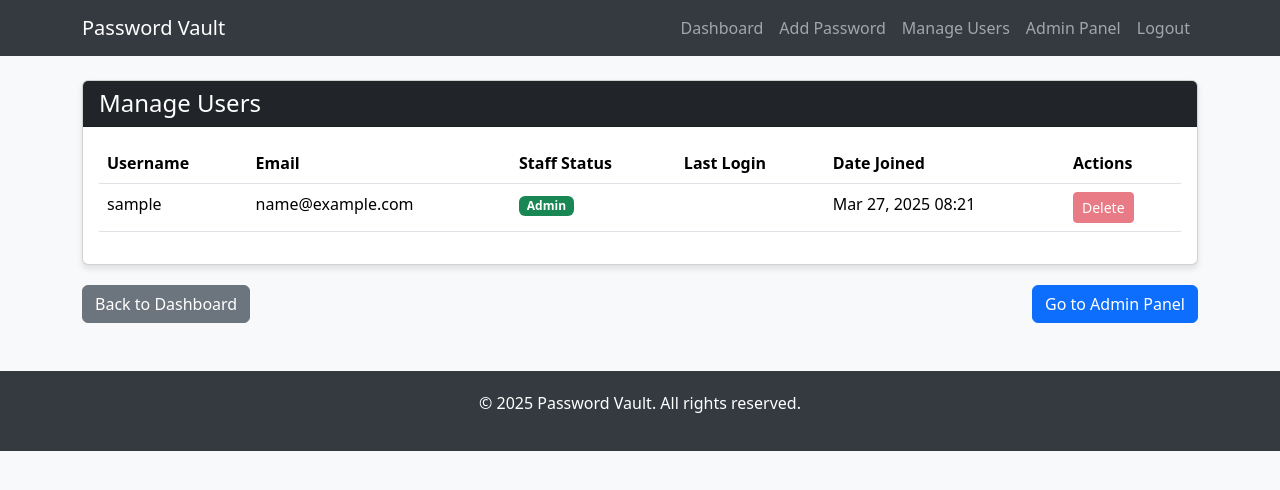
After one commit to mayank698/Password_manager, a Django app: page /admin-users/ in a window 1280 px wide. The commit adds this page. Shown: the top 490 px of the page. Run offline with Django 5.2, Linux system fonts and the light colour scheme; the visitor is signed in with stand-in values (Sample User, id 1); data comes from the database, SQL or seed files in the repository.

```diff
--- a/vault/forms.py
+++ b/vault/forms.py
@@ -39,6 +39,12 @@ class SignUpForm(UserCreationForm):
         model = User
         fields = ('username', 'email', 'password1', 'password2')
 
+    def clean_username(self):
+        username = self.cleaned_data.get('username')
+        if User.objects.filter(username__iexact=username).exists():
+            raise forms.ValidationError("A user with this username already exists. Please choose a different username.")
+        return username
+
 class CustomAuthenticationForm(AuthenticationForm):
     username = forms.CharField(widget=forms.TextInput(attrs={'class': 'form-control', 'placeholder': 'Username'}))
     password = forms.CharField(widget=forms.PasswordInput(attrs={'class': 'form-control', 'placeholder': 'Password'}))
--- /dev/null
+++ b/vault/templates/vault/admin_user_list.html
@@ -0,0 +1,64 @@
+{% extends 'vault/base.html' %}
+
+{% block title %}Manage Users - Password Vault{% endblock %}
+
+{% block content %}
+<div class="row">
+    <div class="col-12">
+        <div class="card">
+            <div class="card-header bg-dark text-white">
+                <h4 class="mb-0">Manage Users</h4>
+            </div>
+            <div class="card-body">
+                <div class="table-responsive">
+                    <table class="table table-hover">
+                        <thead>
+                            <tr>
+                                <th>Username</th>
+                                <th>Email</th>
+                                <th>Staff Status</th>
+                                <th>Last Login</th>
+                                <th>Date Joined</th>
+                                <th>Actions</th>
+                            </tr>
+                        </thead>
+                        <tbody>
+                            {% for user in users %}
+                            <tr>
+                                <td>{{ user.username }}</td>
+                                <td>{{ user.email }}</td>
+                                <td>
+                                    {% if user.is_staff %}
+                                    <span class="badge bg-success">Admin</span>
+                                    {% else %}
+                                    <span class="badge bg-secondary">User</span>
+                                    {% endif %}
+                                </td>
+                                <td>{{ user.last_login|date:"M d, Y H:i" }}</td>
+                                <td>{{ user.date_joined|date:"M d, Y H:i" }}</td>
+                                <td>
+                                    {% if not user.is_staff or user != request.user %}
+                                    <a href="{% url 'admin_delete_user' user.id %}" class="btn btn-sm btn-danger">Delete</a>
+                                    {% else %}
+                                    <button class="btn btn-sm btn-danger" disabled title="Cannot delete yourself">Delete</button>
+                                    {% endif %}
+                                </td>
+                            </tr>
+                            {% empty %}
+                            <tr>
+                                <td colspan="6" class="text-center">No users found</td>
+                            </tr>
+                            {% endfor %}
+                        </tbody>
+                    </table>
+                </div>
+            </div>
+        </div>
+
+        <div class="d-flex justify-content-between mt-3">
+            <a href="{% url 'dashboard' %}" class="btn btn-secondary">Back to Dashboard</a>
+            <a href="/admin/" class="btn btn-primary">Go to Admin Panel</a>
+        </div>
+    </div>
+</div>
+{% endblock %}
--- a/vault/templates/vault/base.html
+++ b/vault/templates/vault/base.html
@@ -46,6 +46,14 @@
                         <li class="nav-item">
                             <a class="nav-link" href="{% url 'password_create' %}">Add Password</a>
                         </li>
+                        {% if user.is_staff %}
+                        <li class="nav-item">
+                            <a class="nav-link" href="{% url 'admin_user_list' %}">Manage Users</a>
+                        </li>
+                        <li class="nav-item">
+                            <a class="nav-link" href="/admin/">Admin Panel</a>
+                        </li>
+                        {% endif %}
                         <li class="nav-item">
                             <a class="nav-link" href="{% url 'logout' %}">Logout</a>
                         </li>
--- a/vault/urls.py
+++ b/vault/urls.py
@@ -10,4 +10,8 @@ urlpatterns = [
     path('password/<uuid:pk>/edit/', views.password_edit, name='password_edit'),
     path('password/<uuid:pk>/delete/', views.password_delete, name='password_delete'),
     path('search/', views.search_passwords, name='search_passwords'),
+
+    # Admin URLs
+    path('admin-users/', views.admin_user_list, name='admin_user_list'),
+    path('admin-users/<int:user_id>/delete/', views.admin_delete_user, name='admin_delete_user'),
 ]
--- a/vault/views.py
+++ b/vault/views.py
@@ -1,7 +1,8 @@
 from django.shortcuts import render, redirect, get_object_or_404
 from django.contrib.auth import login, authenticate, logout
-from django.contrib.auth.decorators import login_required
+from django.contrib.auth.decorators import login_required, user_passes_test
 from django.contrib import messages
+from django.contrib.auth.models import User
 from .forms import PasswordForm, SignUpForm, CustomAuthenticationForm
 from .models import Password
 from django.urls import reverse_lazy
@@ -113,3 +114,31 @@ def search_passwords(request):
 
     # Regular HTML response
     return render(request, 'vault/dashboard.html', {'passwords': passwords, 'query': query})
+
+# Admin functionality
+def is_admin(user):
+    return user.is_authenticated and user.is_staff
+
+@user_passes_test(is_admin)
+def admin_user_list(request):
+    users = User.objects.all().order_by('-date_joined')
+    return render(request, 'vault/admin_user_list.html', {'users': users})
+
+@user_passes_test(is_admin)
+def admin_delete_user(request, user_id):
+    user_to_delete = get_object_or_404(User, id=user_id)
+
+    # Prevent admins from deleting themselves
+    if user_to_delete == request.user:
+        messages.error(request, "You cannot delete your own admin account.")
+        return redirect('admin_user_list')
+
+    username = user_to_delete.username
+
+    if request.method == 'POST':
+        # Delete the user
+        user_to_delete.delete()
+        messages.success(request, f"User '{username}' has been deleted successfully.")
+        return redirect('admin_user_list')
+
+    return render(request, 'vault/admin_delete_user_confirm.html', {'user_to_delete': user_to_delete})
```
Also changed, not shown: vault/admin.py (+14 -0 lines), vault/management/commands/create_admin.py (added, +24 -0 lines), vault/templates/vault/admin_delete_user_confirm.html (added, +30 -0 lines), vault/management/__init__.py (added), vault/management/commands/__init__.py (added), 1 other file.
